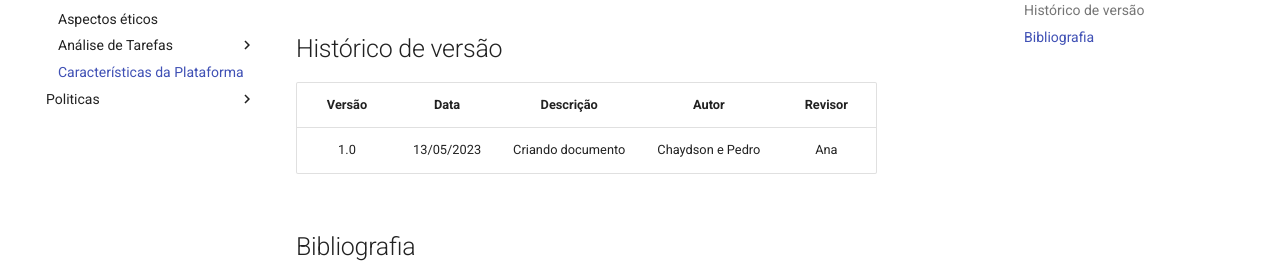
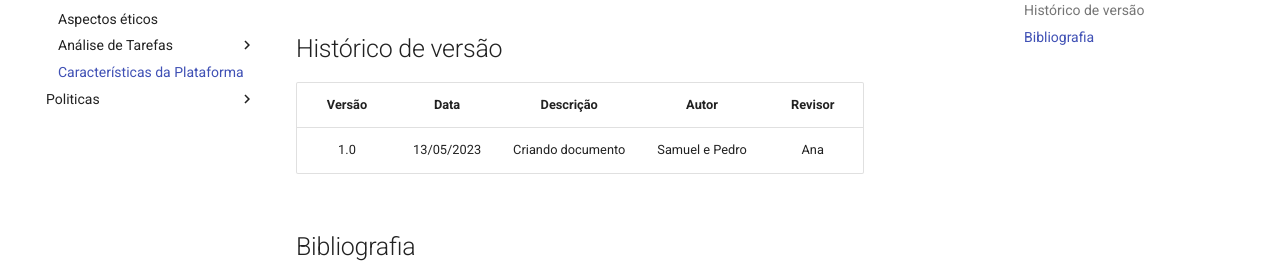
Before and after one commit to Interacao-Humano-Computador/2023.1-Wikipedia, an MkDocs documentation site: the page built from docs/analise-de-requisitos/caracteristicaDaPlataforma.md, in a window 1280 px wide and 900 px high, scrolled down 3226 px. Shown: the part 278-550 px from the top of the window. Built offline with MkDocs 1.6.1 and Material for MkDocs 9.7.7, drawn with Linux system fonts in a browser that asks for light colours; comment, search, counter and statistics services are not loaded.

Commit message:
Update caracteristicaDaPlataforma.md

```diff
--- a/docs/analise-de-requisitos/caracteristicaDaPlataforma.md
+++ b/docs/analise-de-requisitos/caracteristicaDaPlataforma.md
@@ -73,7 +73,7 @@
 
 | Versão |    Data    |    Descrição    |      Autor      | Revisor |
 | :-----: | :--------: | :---------------: | :--------------: | :-----: |
-|   1.0   | 13/05/2023 | Criando documento | Chaydson e Pedro |   Ana   |
+|   1.0   | 13/05/2023 | Criando documento | Samuel e Pedro |   Ana   |
 
 ## Bibliografia
 
```
